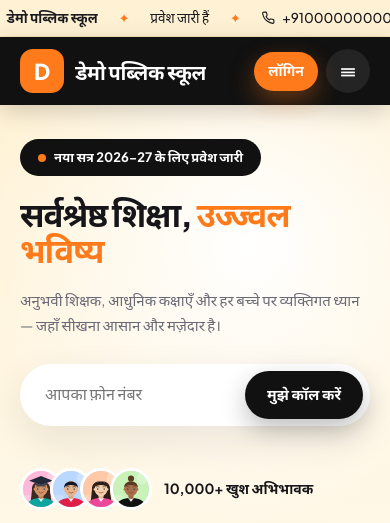
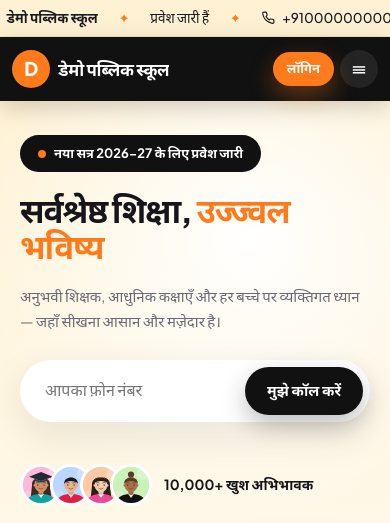
Before and after one commit to Alfa-Web-Dev/School, a plain HTML site: page index.html in a window 390 px wide. Shown: the top 523 px of the page. Drawn offline with Linux system fonts and the light colour scheme.

Commit message:
Header: circular logo, compact spacing, smaller Login so full school name fits
Co-Authored-By: Claude Sonnet 5.5 <noreply@anthropic.com>
Claude-Session: https://claude.ai/code/session_018bDDPU6nrmfGewx2JPAsnX

```diff
--- a/assets/css/site.css
+++ b/assets/css/site.css
@@ -258,3 +258,13 @@ html[data-alt] .bn em{color:var(--o)}
 .ltc.show{transform:translate(-50%,0)}.ltc .lti{width:20px;height:20px;display:grid;place-items:center;flex:none}.ltc .lti svg{width:20px;height:20px;stroke:var(--o);fill:none}.ltc b{font-weight:700;white-space:nowrap}
 .ltc button{border:1.5px solid #e1ddd3;background:#fff;border-radius:99px;padding:6px 14px;font:inherit;font-weight:700;cursor:pointer;color:#16161a}.ltc button.on{background:#111;border-color:#111;color:#fff}.ltc button.x{border:0;font-size:20px;line-height:1;padding:2px 8px;color:#777}
 @media(max-width:420px){.ltc b{display:none}}
+/* compact header: circular logo, tighter spacing so the school name fits */
+.brand img,.brand .lm{border-radius:50%}
+@media(max-width:1020px){
+ .nav .wrap{padding-left:12px;padding-right:12px}
+ .nv{gap:8px;height:64px}.brand{gap:8px;font-size:17px;flex:1 1 auto;min-width:0}
+ .brand img,.brand .lm{width:38px;height:38px;font-size:19px}
+ .nvr{gap:6px}.nvr .pill.sm{padding:8px 14px;font-size:13px}#mb{width:38px;height:38px;font-size:18px}
+ #links{top:70px}
+}
+@media(max-width:380px){.brand{font-size:15px}.nvr .pill.sm{padding:7px 11px}}
```
